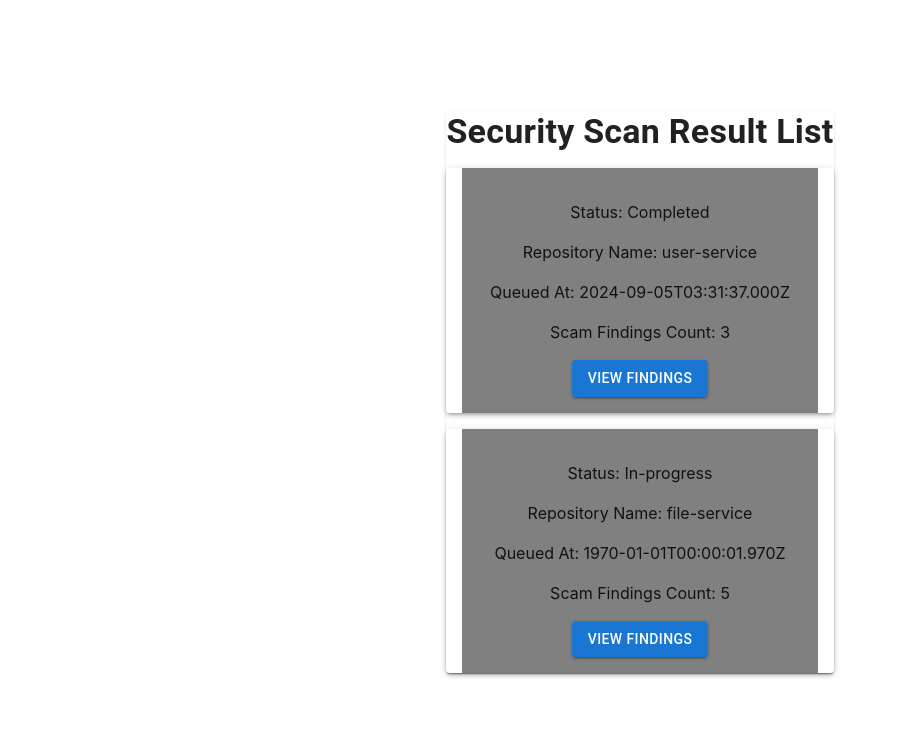
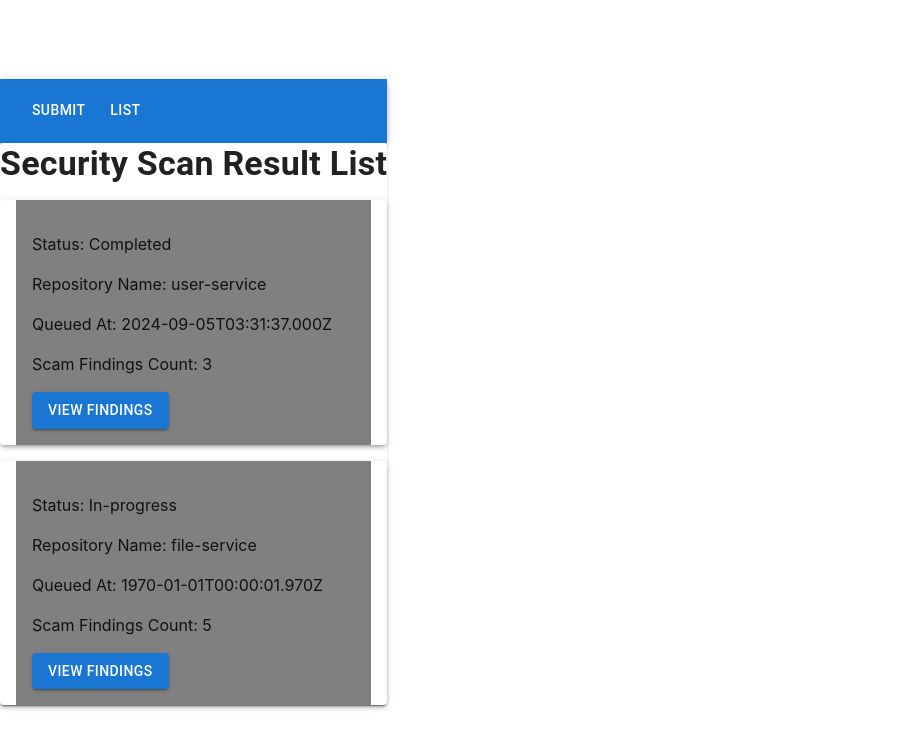
Before and after one commit to SahanWickramage/adxl-code-challenge, a React (Vite) app in the folder dashboard/: page /list in a window 1280 px wide. Shown: the top 748 px of the page, without its empty margins (0-900 px from the left). Built offline with nearby package versions, Linux system fonts and the light colour scheme.

Commit message:
task3 : developed dashboard navigation

```diff
--- a/dashboard/src/App.tsx
+++ b/dashboard/src/App.tsx
@@ -1,23 +1,8 @@
-import './App.css'
-import { Navigate, RouterProvider, createBrowserRouter } from 'react-router-dom'
-import SubmitScanResult from './screens/submit-scan-result/SubmitScanResult'
-import SecurityScanResultList from './screens/scan-result-list/SecurityScanResultList'
-import Home from './screens/Home'
-
-const router = createBrowserRouter([
-  { path: '/', element: <Home /> },
-  { path: '/submit', element: <SubmitScanResult /> },
-  { path: '/list', element: <SecurityScanResultList /> },
-  { path: '*', element: <Navigate to="/" replace /> },
-]);
+import AppRoutes from './navigation/AppRoutes'
 
 function App() {
   return (
-    <>
-      <div>
-        <RouterProvider router={router} />
-      </div>
-    </>
+      <AppRoutes />
   )
 }
 
--- /dev/null
+++ b/dashboard/src/navigation/AppRoutes.tsx
@@ -0,0 +1,19 @@
+import { BrowserRouter as Router, Route, Routes } from 'react-router-dom';
+import SubmitScanResult from '../screens/submit-scan-result/SubmitScanResult'
+import SecurityScanResultList from '../screens/scan-result-list/SecurityScanResultList'
+import Home from '../screens/Home'
+
+function AppRoutes() {
+  return (
+    <Router>
+      <Routes>
+        <Route path="/" element={<Home />} />
+        <Route path="/submit" element={<SubmitScanResult />} />
+        <Route path="/list" element={<SecurityScanResultList />} />
+        <Route path="*" element={<div>Not Found</div>} />
+      </Routes>
+    </Router>
+  )
+}
+
+export default AppRoutes;
--- /dev/null
+++ b/dashboard/src/navigation/NavBar.tsx
@@ -0,0 +1,19 @@
+import { AppBar, Toolbar, Button } from '@mui/material';
+import { Link } from 'react-router-dom';
+
+function NavBar() {
+    return (
+        <AppBar position="static">
+            <Toolbar>
+                <Button color="inherit" component={Link} to="/submit">
+                    Submit
+                </Button>
+                <Button color="inherit" component={Link} to="/list">
+                    List
+                </Button>
+            </Toolbar>
+        </AppBar>
+    )
+}
+
+export default NavBar;
--- a/dashboard/src/screens/Home.tsx
+++ b/dashboard/src/screens/Home.tsx
@@ -1,11 +1,13 @@
-import { Link } from "react-router-dom";
+import { Button } from '@mui/material';
+import { Link } from 'react-router-dom';
 
 function Home() {
     return (
         <form>
             <h2>This is home</h2>
-            <Link to='/submit'>Submit Result</Link>
-            <Link to='/list'>List Results</Link>
+            <Button color="inherit" component={Link} to="/submit">
+                Submit
+            </Button>
         </form>
     )
 }
--- a/dashboard/src/screens/scan-result-list/SecurityScanResultList.tsx
+++ b/dashboard/src/screens/scan-result-list/SecurityScanResultList.tsx
@@ -1,6 +1,7 @@
 import { Paper, Box, Typography} from '@mui/material';
 import SecurityScanResultLabel from "./SecurityScanResulLabel";
 import { SecurityScanResult } from "../../types/SecurityScanResult";
+import NavBar from '../../navigation/NavBar';
 
 const securityScanResult: SecurityScanResult[] = [
     { _id: "12345", status: "Completed", repoName: "user-service", queuedAt: new Date(), findingCount: 3 },
@@ -9,6 +10,8 @@ const securityScanResult: SecurityScanResult[] = [
 
 function SecurityScanResultList() {
     return (
+        <>
+        <NavBar />
         <Paper>
             <Typography variant="h4"><b>Security Scan Result List</b></Typography>
             <Box>
@@ -24,6 +27,7 @@ function SecurityScanResultList() {
                 ))}
             </Box>
         </Paper>
+        </>
     )
 }
 
--- a/dashboard/src/screens/submit-scan-result/SubmitScanResult.tsx
+++ b/dashboard/src/screens/submit-scan-result/SubmitScanResult.tsx
@@ -5,6 +5,7 @@ import { SecurityScanFinding } from '../../types/SecurityScanFinding';
 import { parseDate, formatDate } from '../../util/DateUtil';
 import { ScanResultSubmitRequest } from '../../types/ScanResultSubmitRequest';
 import { submit } from '../../services/SecurityScanResultService';
+import NavBar from '../../navigation/NavBar';
 
 type FormData = {
   securityScanResult: SecurityScanResult;
@@ -91,6 +92,8 @@ function SubmitScanResult() {
     }
 
     return (
+        <>
+        <NavBar />
         <Paper>
             <Typography variant="h4"><b>Submit Security Scan Result</b></Typography>
             <Box component="form" onSubmit={handleSubmit}>
@@ -192,6 +195,7 @@ function SubmitScanResult() {
                 </Button>
             </Box>
         </Paper>
+        </>
     );
 }
 
```
